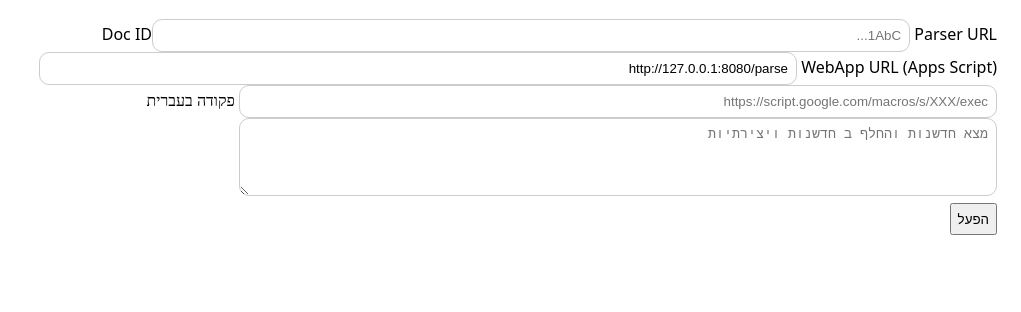
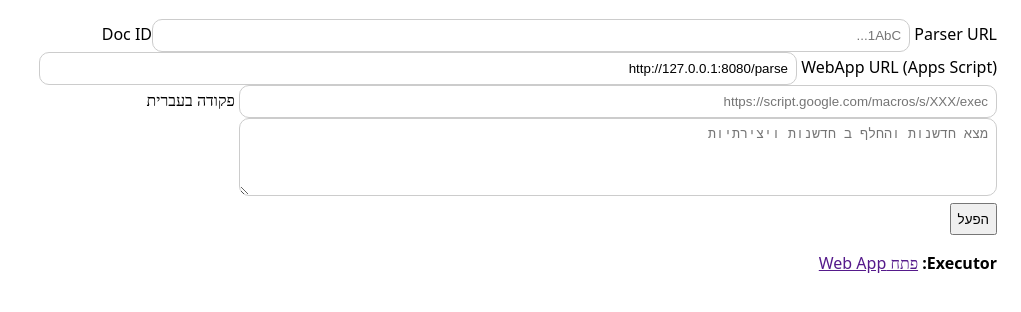
Before and after one commit to yanivmizrachiy/math-tasks, a plain HTML site: page web/index.html in a window 1280 px wide. Shown: the part 78-390 px from the top of the page, without its empty margins (259-1280 px from the left). Drawn offline with Linux system fonts and the light colour scheme.

```diff
--- a/web/index.html
+++ b/web/index.html
@@ -22,4 +22,5 @@
   }catch(e){ $('#out').textContent='ERROR: '+(e?.message||e); }
 }
 </script>
+<p><strong>Executor:</strong> <a href="" target="_blank">פתח Web App</a></p>
 </body></html>
```
